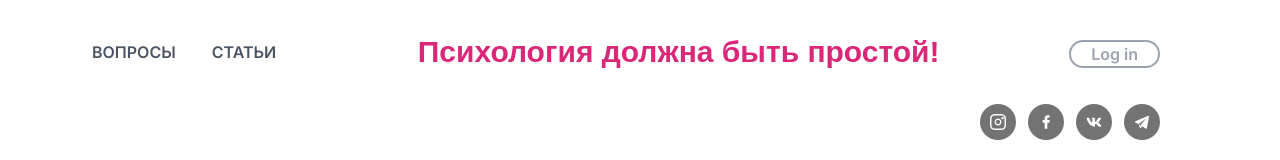
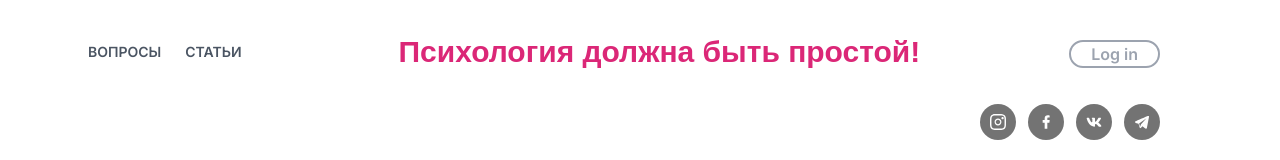
Before and after one commit to InternOfTeam1/Psyconica, a Next.js app: page / in a window 1280 px wide. Shown: the top 160 px of the page. Built offline with nearby package versions, Linux system fonts and the light colour scheme; no server answers; the database is empty.

Commit message:
changed header

```diff
--- a/src/components/header.tsx
+++ b/src/components/header.tsx
@@ -64,11 +64,11 @@ const Header: React.FC = () => {
 
   return (
     <header className="flex flex-wrap mx-auto max-w-[1200px] bg-transparent justify-between items-center align-middle xs:mb-[80px] mt-5 mb-[100px]">
-      <h2 className="flex justify-center xs:order-first xs:w-full xs:text-lg xs:whitespace-nowrap sm:order-first sm:w-full sm:text-xl md:order-first md:w-full md:text-2xl lg:order-2 lg:w-auto lg:text-2xl xl:order-2 xl:text-3xl font-balsamiq-sans font-bold text-pink-600 px-12">Психология должна быть простой!</h2>
+      <h2 className="flex justify-center xs:order-first xs:w-full xs:text-lg xs:whitespace-nowrap sm:order-first sm:w-full sm:text-xl md:order-first md:w-full md:text-2xl lg:order-2 lg:w-auto lg:text-2xl xl:order-2 xl:text-3xl font-balsamiq-sans font-bold text-pink-600">Психология должна быть простой!</h2>
 
-      <nav className="flex gap-3 xs:order-2 xs:ml-10 sm:order-2 sm:ml-30 md:order-2 md:ml-20 lg:order-1 lg:ml-10 xl:order-1">
-        <Link href="/questions" className='text-gray-600 hover:text-neutral-600 hover:bg-neutral-600 hover:rounded-full hover:text-white uppercase font-semibold xs:text-xs sm:text-sm md:text-sm lg:text-base px-3'>Вопросы</Link>
-        <Link href="/articles" className='text-gray-600 hover:text-neutral-600 hover:bg-neutral-600 hover:rounded-full hover:text-white uppercase font-semibold xs:text-xs sm:text-sm md:text-sm lg:text-base px-3'>Статьи</Link>
+      <nav className="flex gap-2 xs:order-2 xs:ml-30 sm:order-2 sm:ml-30 md:order-2 md:ml-10 lg:order-1 xl:order-1">
+        <Link href="/questions" className='text-gray-600 hover:text-neutral-600 hover:bg-neutral-600 hover:rounded-full hover:text-white uppercase font-semibold xs:text-xs sm:text-sm md:text-sm lg:text-sm px-2'>Вопросы</Link>
+        <Link href="/articles" className='text-gray-600 hover:text-neutral-600 hover:bg-neutral-600 hover:rounded-full hover:text-white uppercase font-semibold xs:text-xs sm:text-sm md:text-sm lg:text-sm px-2'>Статьи</Link>
       </nav>
 
       <div className="xs:order-2 xs:mr-10 sm:order-2 sm:mr-20 md:order-2 md:mr-30 lg:order-3 xl:order-3 xl:mr-20 mr-5">
@@ -81,15 +81,15 @@ const Header: React.FC = () => {
                 <img
                   src={UserPhoto}
                   alt="User Profile"
-                  className="w-10 h-10 rounded-full border-2 border-gray-300 shadow-sm"
+                  className="w-8 h-8 rounded-full border-2 border-gray-300 shadow-sm xs:w-6 xs:h-6 sm:w-7 sm:h-7 lg:w-8 lg:h-8 mt-3"
                 />
               )}
               <Link href={PROFILE_ROUTE}>
-                <li className="cursor-pointer text-gray-400 hover:text-neutral-600 font-semibold border-solid border-2 border-gray-400 rounded-[20px] px-5">
+                <li className="cursor-pointer text-gray-400 hover:text-neutral-600 font-semibold xs:text-xs sm:text-sm lg:text-base border-solid border-2 border-gray-400 rounded-[20px] mt-3 px-3">
                   Личный кабинет
                 </li>
               </Link>
-              <li onClick={handleLogout} className="cursor-pointer text-gray-400 hover:text-neutral-600 font-semibold border-solid border-2 border-gray-400 rounded-[20px] px-5">
+              <li onClick={handleLogout} className="cursor-pointer text-gray-400 hover:text-neutral-600 font-semibold xs:text-xs sm:text-sm border-solid border-2 border-gray-400 rounded-[20px] mt-3 px-3">
                 Log out
               </li>
 
```
